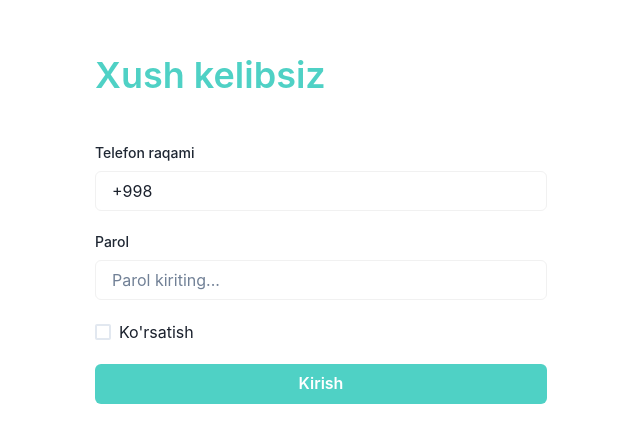
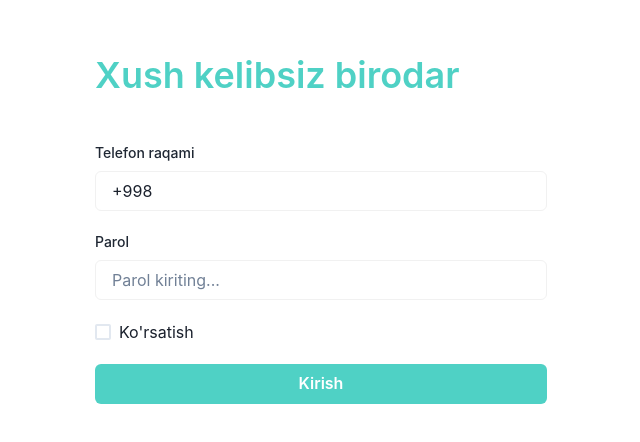
Before and after one commit to Bekzod13/better-world, a React (Vite) app: page / in a window 1280 px wide. Shown: the part 174-616 px from the top of the page, without its empty margins (319-959 px from the left). Built offline with nearby package versions, Linux system fonts and the light colour scheme.

Commit message:
Change login title

```diff
--- a/src/views/Auth/Login.jsx
+++ b/src/views/Auth/Login.jsx
@@ -45,7 +45,7 @@ import { useUserStore } from "../../store/userStore";
 
     return <Flex justifyContent={'center'} align={'center'} bg={'white'} height={'100vh'}>
         <Box maxWidth={'500'} width={'100%'} py={3} px={6}>
-            <Text fontSize={'4xl'} fontWeight={'600'} color={config.style.main} mb={10}>Xush kelibsiz</Text>
+            <Text fontSize={'4xl'} fontWeight={'600'} color={config.style.main} mb={10}>Xush kelibsiz birodar</Text>
             {
               error !== '' &&
               <Alert status='error' mb={'5'} width={'100%'}>
```
